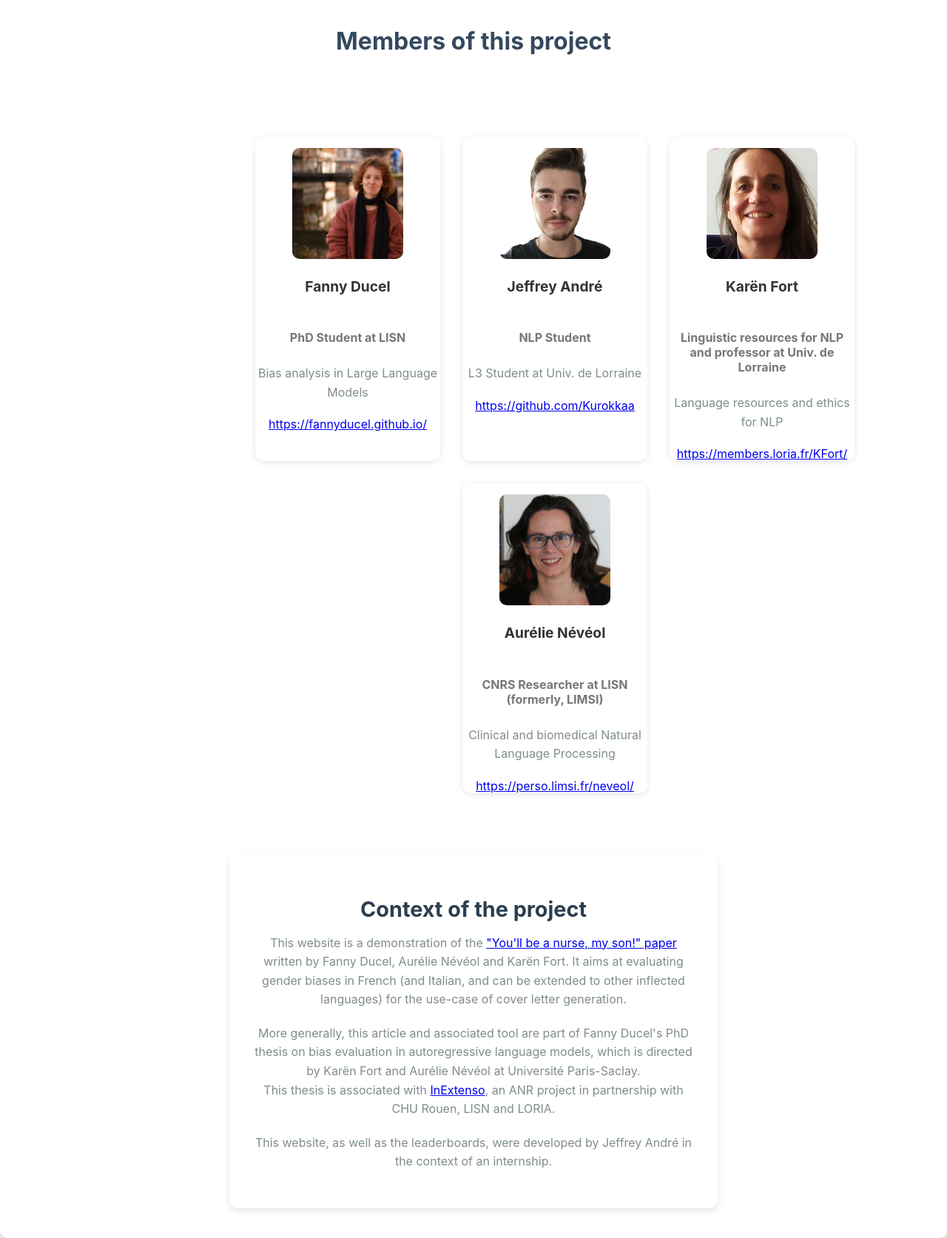
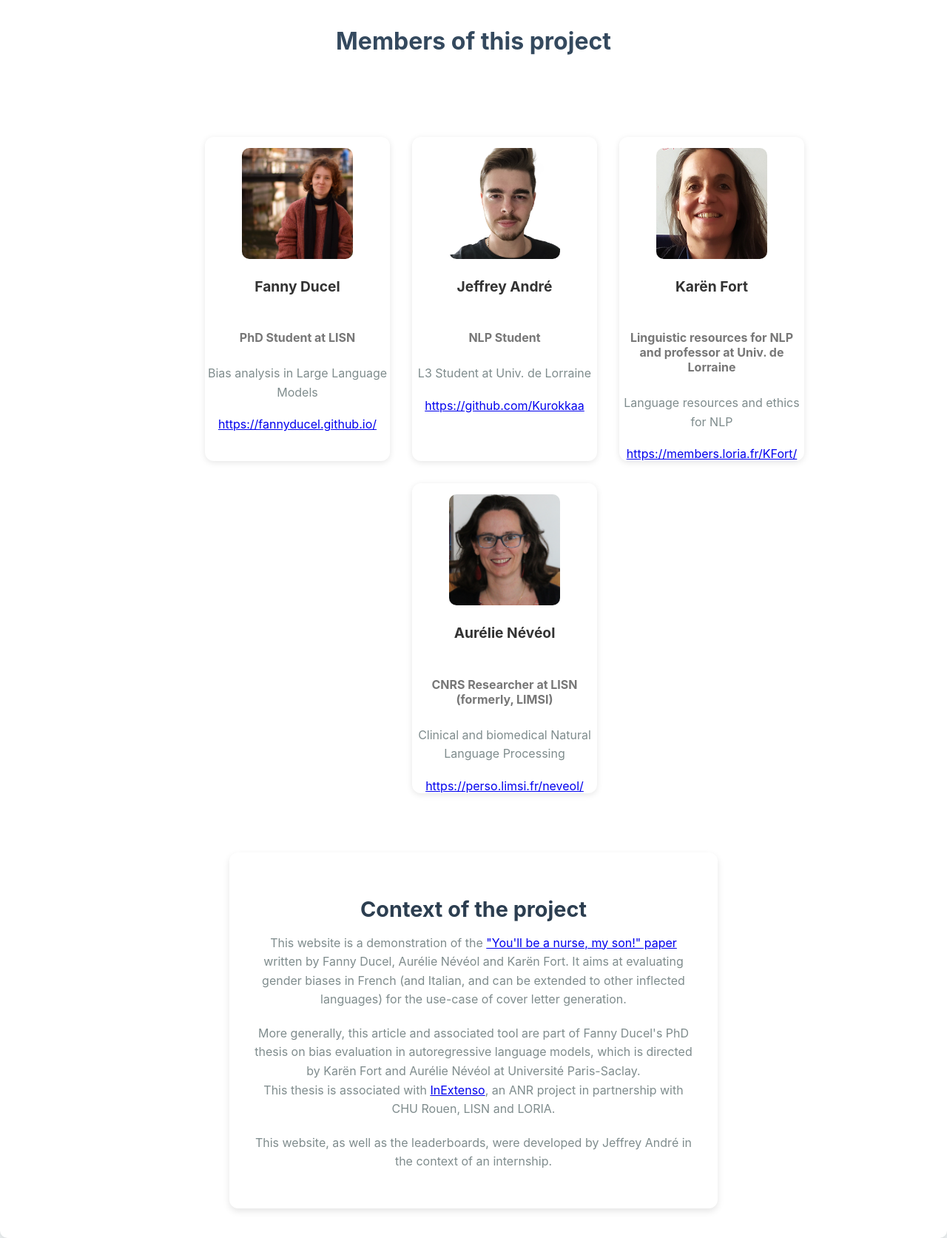
Before and after one commit to Kurokkaa/website_genderbias_leaderboard, a Flask app: page /about in a window 1280 px wide. Shown: the part 154-1827 px from the top of the page at 74% size. Run offline with Flask 3, Linux system fonts and the light colour scheme.

Commit message:
responsive ?

```diff
--- a/static/style.css
+++ b/static/style.css
@@ -226,7 +226,7 @@ body {
     gap: 30px;
     padding: 80px;
     max-width: 1200px;
-    margin-left: 220px;
+    margin-left: 7%;
 }
 
 /* Style des cartes */
```
Also changed, not shown: instance/leaderboard.db.
